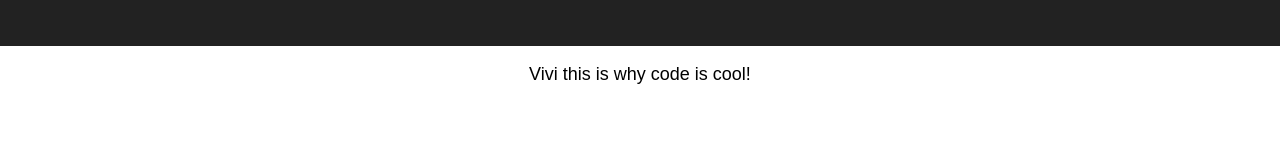
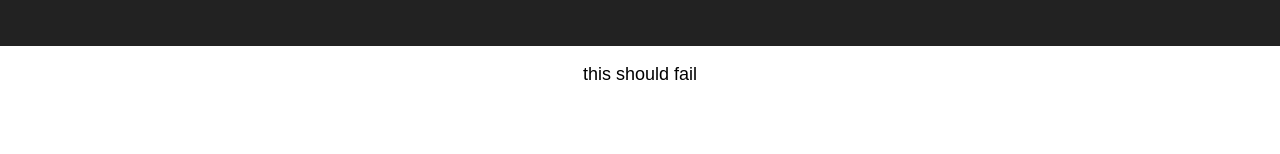
Before and after one commit to Quinn-Donnelly/personal-website, a React (Create React App) app: page / in a window 1280 px wide. Shown: the part 144-298 px from the top of the page. Built offline with nearby package versions, Linux system fonts and the light colour scheme.

Commit message:
Testing Github permissions
This commit should not be acceptted.

```diff
--- a/src/App.js
+++ b/src/App.js
@@ -11,7 +11,7 @@ class App extends Component {
           <h1 className="App-title">Welcome to React</h1>
         </header>
         <p className="App-intro">
-          Vivi this is why code is cool!
+          this should fail
         </p>
       </div>
     );
```
